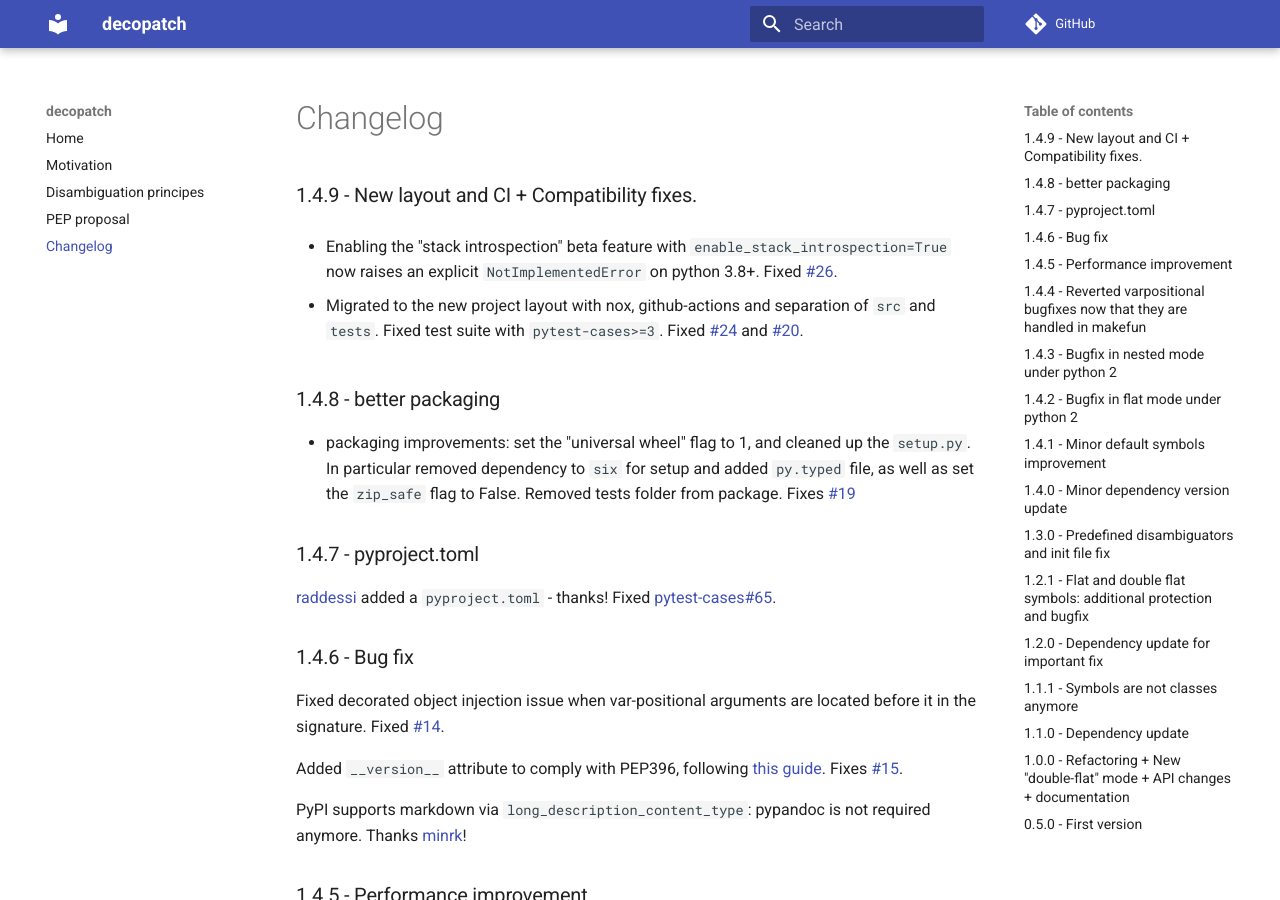
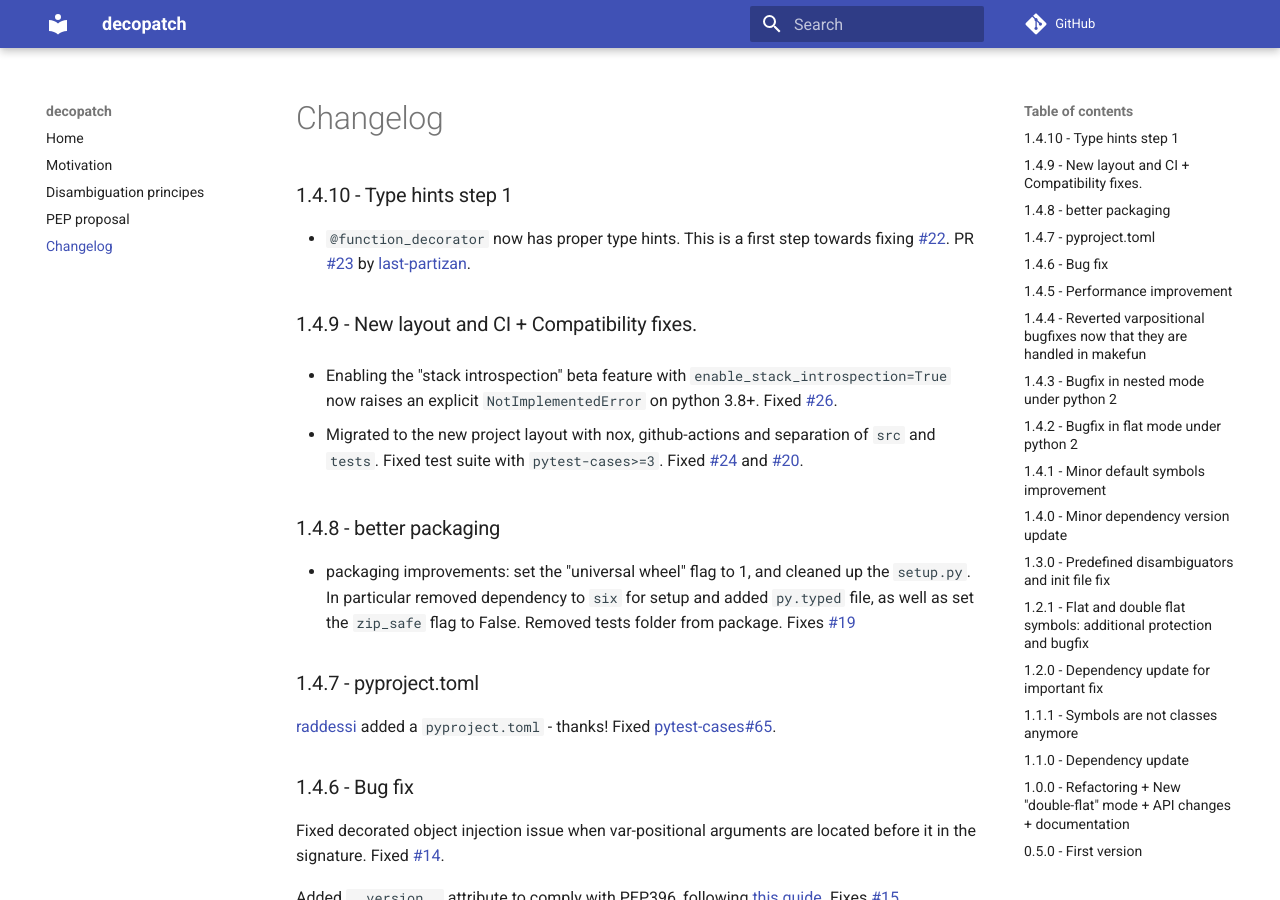
Before and after one commit to smarie/python-decopatch, an MkDocs documentation site: the page built from docs/changelog.md, in a window 1280 px wide and 900 px high. Built offline with MkDocs 1.6.1 and Material for MkDocs 9.7.7, drawn with Linux system fonts in a browser that asks for light colours; comment, search, counter and statistics services are not loaded.

Commit message:
1.4.10 changelog

```diff
--- a/docs/changelog.md
+++ b/docs/changelog.md
@@ -1,4 +1,8 @@
 # Changelog
+
+### 1.4.10 - Type hints step 1
+
+ - `@function_decorator` now has proper type hints. This is a first step towards fixing [#22](https://github.com/smarie/python-decopatch/issues/22). PR [#23](https://github.com/smarie/python-decopatch/pull/23) by [last-partizan](https://github.com/last-partizan).
 
 ### 1.4.9 - New layout and CI + Compatibility fixes.
 
```
